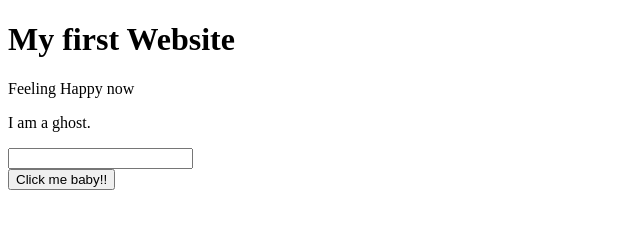
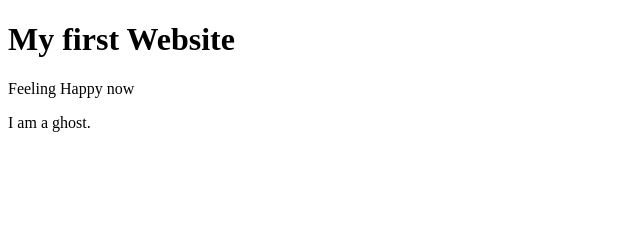
Before and after one commit to ichbinsakib/my-first-website, a plain HTML site: page index.html in a window 1280 px wide. Shown: the whole page, without its empty margins (0-640 px from the left). Drawn offline with Linux system fonts and the light colour scheme.

Commit message:
Revert "done editing button"

```diff
--- a/index.html
+++ b/index.html
@@ -10,9 +10,5 @@
     <h1>My first Website</h1>
     <p>Feeling Happy now</p>
     <p>I am a ghost.</p>
-<input type="text">
-<br>
-<button>Click me baby!!</button>
-
 </body>
 </html>
```
